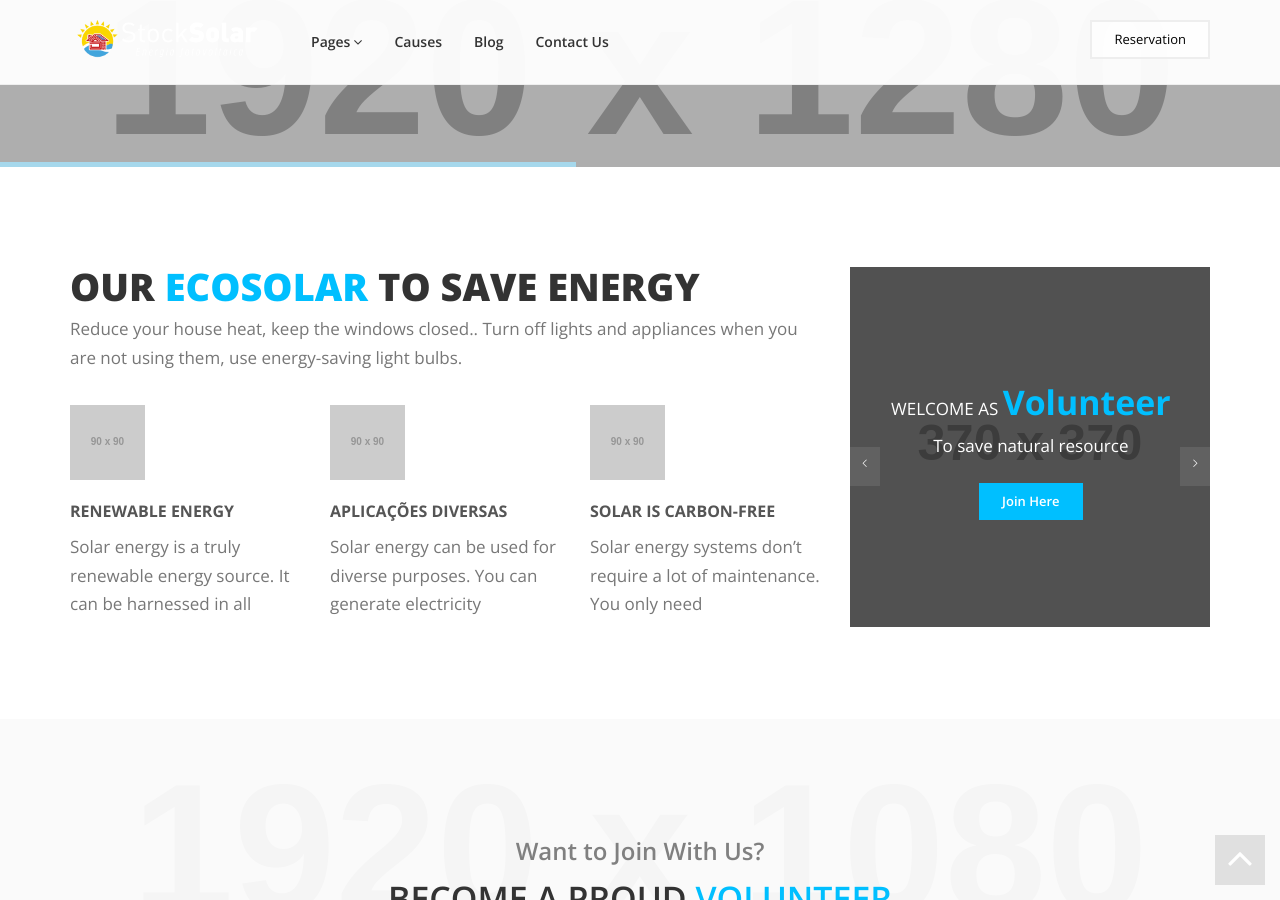
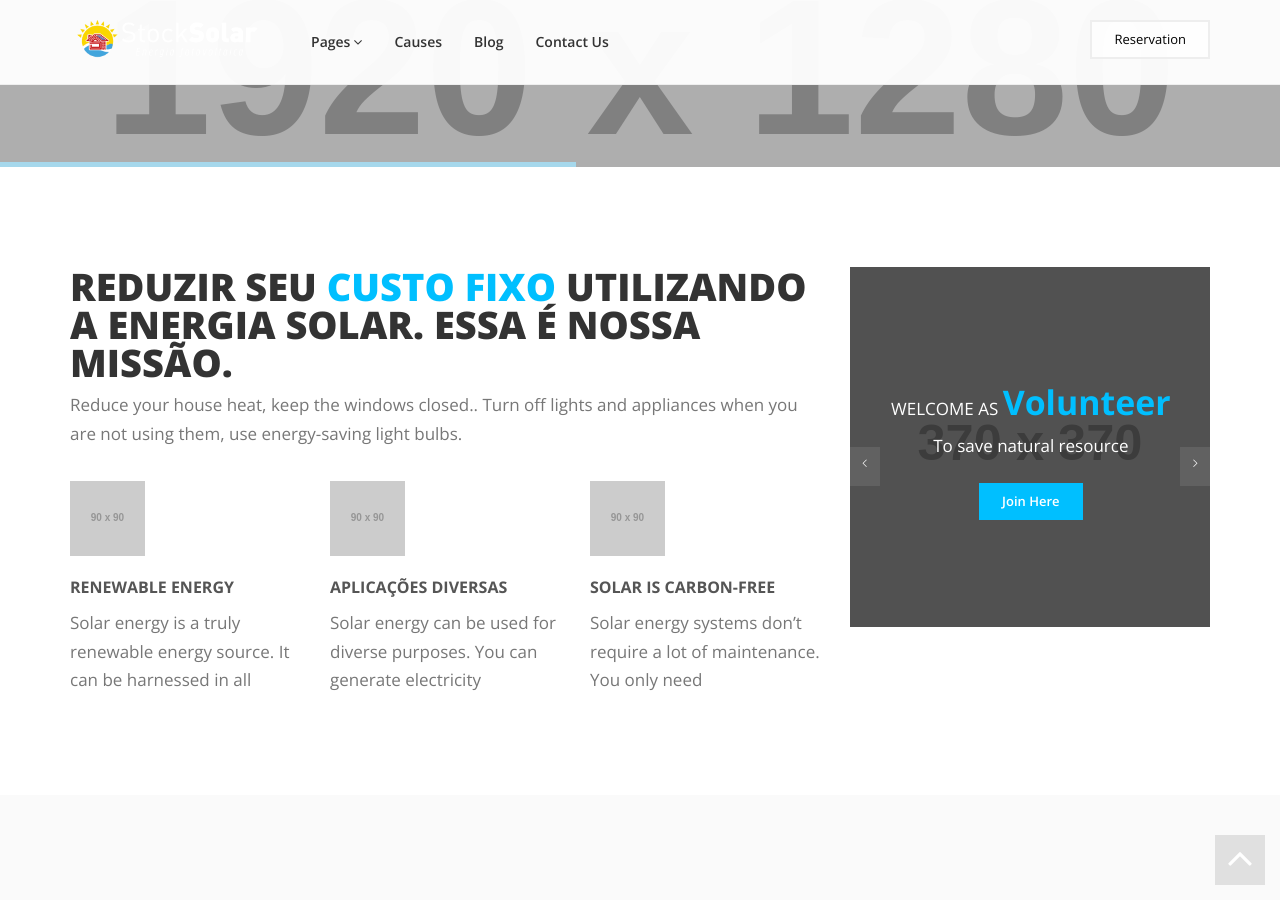
Before and after one commit to fmkoba/stocksolar, a Jekyll site: the page built from index.md, in a window 1280 px wide and 900 px high, scrolled down 733 px. Built offline with Jekyll 4.4.1, drawn with Linux system fonts in a browser that asks for light colours; some web fonts are replaced.

Commit message:
teste h2

```diff
--- a/_layouts/base.html
+++ b/_layouts/base.html
@@ -9,7 +9,7 @@
         <div id="preloader">
             <div id="spinner">
                 <img class="floating ml-5" src="images/preloaders/13.png" alt="">
-                <h5 class="line-height-50 font-55">Energia fotovoltaica acessível a todos!</h5>
+                <h5 class="line-height-50 font-18">Energia fotovoltaica acessível a todos!</h5>
             </div>
             <!-- <div id="disable-preloader" class="btn btn-default btn-sm">Disable Preloader</div> -->
         </div>
@@ -25,7 +25,7 @@
         <div class="section-content">
             <div class="row xs-text-center">
                 <div class="col-md-8">
-                    <h2 class="text-uppercase mt-0 line-height-1">our <span class="text-theme-colored">ecosolar</span> to save energy</h2>
+                    <h2 class="text-uppercase mt-0 line-height-1">Reduzir seu <span class="text-theme-colored">custo fixo</span> utilizando a energia solar. Essa é nossa missão.</h2>
                     <p>Reduce your house heat, keep the windows closed.. Turn off lights and appliances when you are not using them, use energy-saving light bulbs.</p>
                     <div class="row">
                         <div class="col-xs-12 col-sm-4 col-md-4">
```
